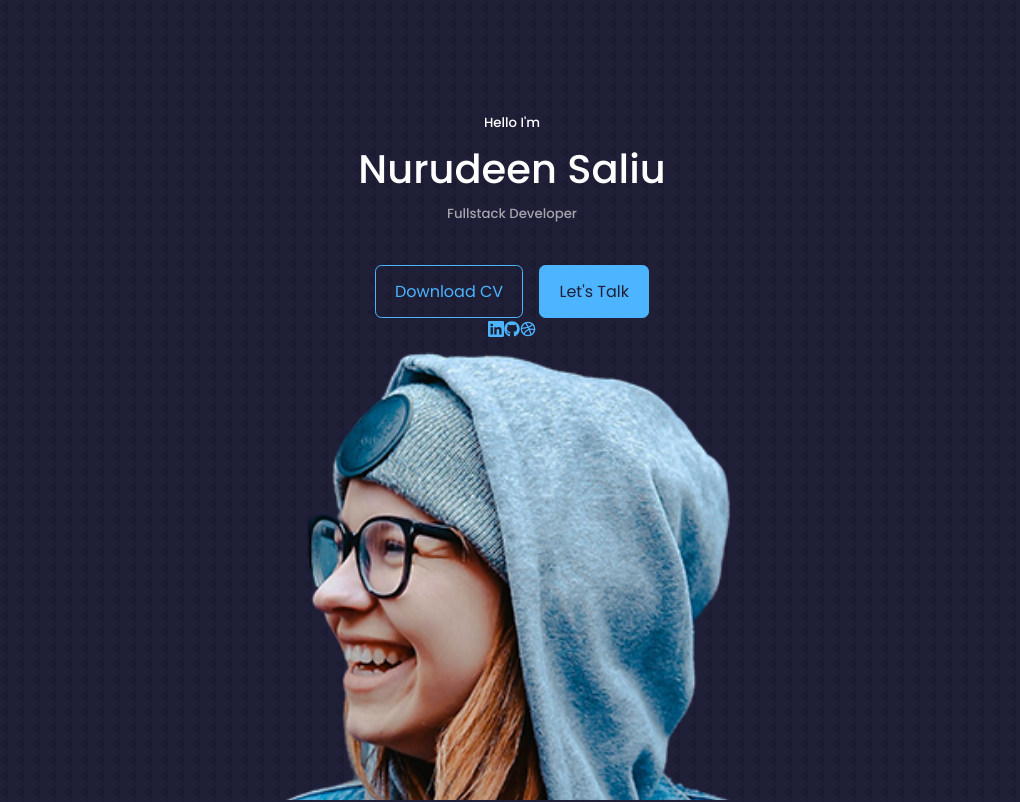
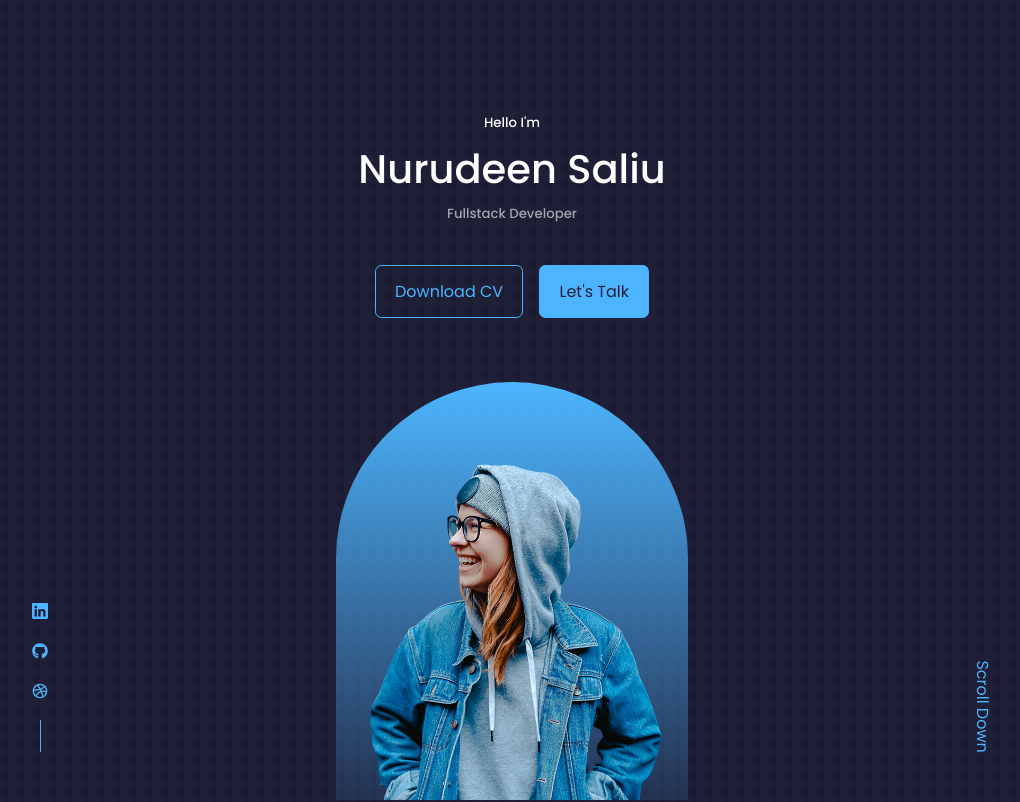
Before and after one commit to nurez305/my-portfolio-website, a React (Create React App) app: page / in a window 1280 px wide. Shown: the top 802 px of the page, without its empty margins (128-1148 px from the left). Built offline with nearby package versions, Linux system fonts and the light colour scheme.

Commit message:
completion of header section

```diff
--- a/src/components/Header/Header.css
+++ b/src/components/Header/Header.css
@@ -21,3 +21,75 @@
 }
 
 /* HEADER SOCIAL */
+.header_social {
+    display: flex;
+    flex-direction: column;
+    align-items: center;
+    gap: 0.8rem;
+    position: absolute;
+    left: 0;
+    bottom: 3rem;
+}
+
+.header_social::after{
+    content: "";
+    width: 1px;
+    height: 2rem;
+    background: var(--color-primary );
+
+}
+
+/* IMAGE STYLING */
+
+.me {
+    background: linear-gradient(var(--color-primary), transparent);
+    width: 22rem;
+    height: 30rem;
+    position: absolute;
+    left: calc(50% - 11rem);
+    margin-top: 4rem;
+    border-radius: 12rem 12rem 0 0;
+    overflow: hidden;
+    padding: 5rem 1.5rem 1.5rem 1.5rem;
+}
+
+
+/* SCROLL DOWN BUTTON */
+
+.scroll_down {
+    position: absolute;
+    right: -2.3rem;
+    bottom: 5rem;
+    transform: rotate(90deg);
+    font-size: 300;
+    font-size: 1rem;
+
+}
+
+
+
+/* MEDIA QUERIES FOR MEDIUM SCREEN */
+
+@media screen and (max-width : 1024px) {
+    header{
+        height: 68vh;
+    }
+
+
+}
+
+
+/* MEDIA QUERIES FOR SMALL SCREEN */
+
+@media screen and (max-width : 600px) {
+    header{
+        height: 100vh;
+    }
+
+    .header_social, .scroll_down{
+        display: none;
+    }
+
+
+
+}
```
